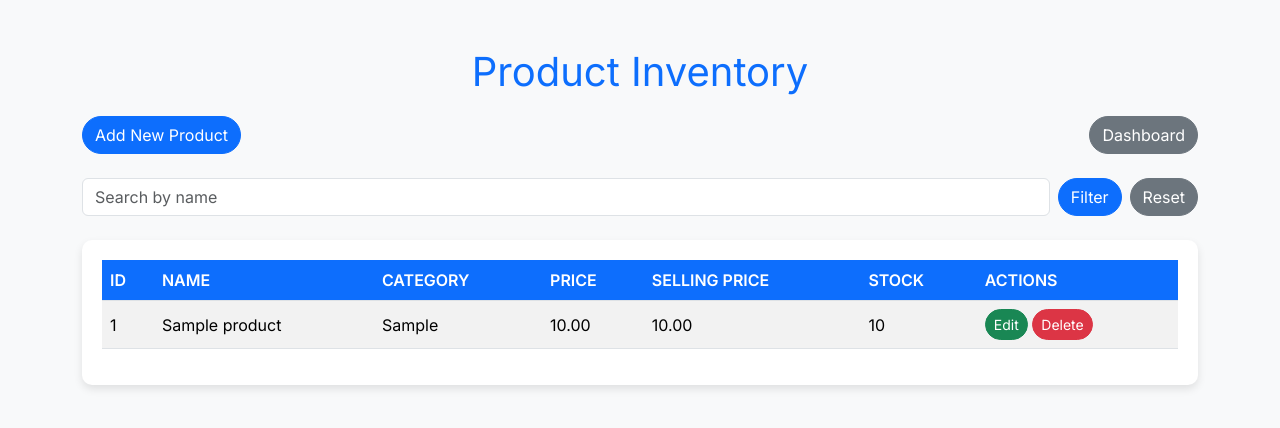
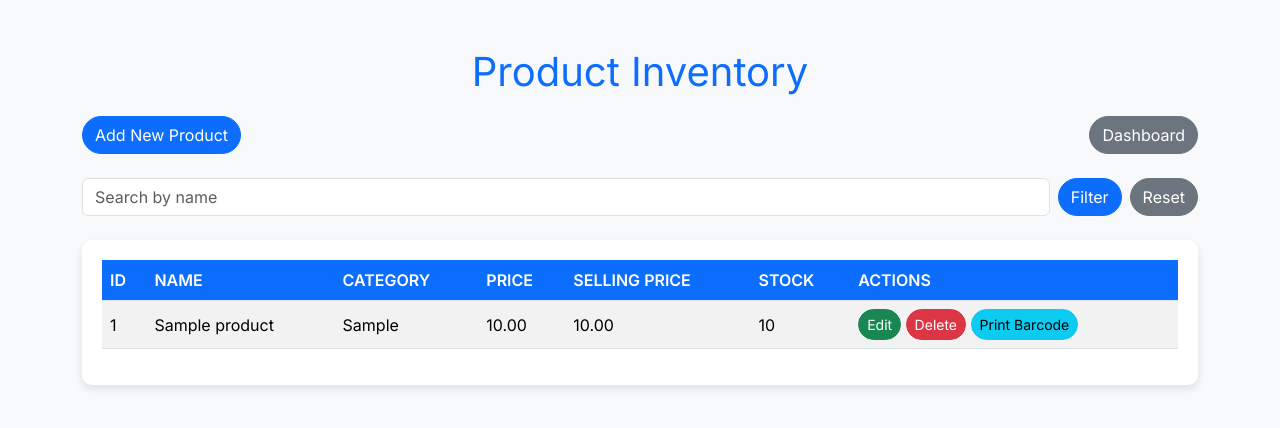
Before and after one commit to gayantha999/POS, a CodeIgniter app: page /POS/inventory in a window 1280 px wide. Shown: the top 428 px of the page. Run offline with CodeIgniter, Linux system fonts and the light colour scheme; tables that the repository leaves empty or names only in its code hold one stand-in row (values such as "Sample post"); some libraries are stand-ins or nearby versions.

Commit message:
barcode print

```diff
--- a/BACKEND/application/controllers/Inventory.php
+++ b/BACKEND/application/controllers/Inventory.php
@@ -24,6 +24,18 @@ class Inventory extends CI_Controller {
 		// Load the Add New Product view
 		$this->load->view('inventory/add');
 	}
+
+	public function print_barcode($barcode) {
+		$this->load->library('barcode');
+		// Generate the barcode
+		$barcode_image = $this->barcode->generate($barcode);
+
+		// Output the barcode image
+		header('Content-Type: image/png');
+		echo $barcode_image;
+		exit; // Prevent further code execution
+	}
+
 
 	public function save() {
 		// Validate input
--- a/BACKEND/application/views/inventory/list.php
+++ b/BACKEND/application/views/inventory/list.php
@@ -105,6 +105,7 @@
 						<a href="<?php echo base_url('inventory/edit/'.$product->product_id); ?>" class="btn btn-success btn-sm btn-custom">Edit</a>
 						<a href="<?php echo base_url('inventory/delete/'.$product->product_id); ?>" class="btn btn-danger btn-sm btn-custom"
 						   onclick="return confirm('Delete this product?')">Delete</a>
+						<a href="<?php echo base_url('inventory/print_barcode/'.$product->barcode); ?>" class="btn btn-info btn-sm btn-custom">Print Barcode</a>
 					</td>
 				</tr>
 			<?php endforeach; ?>
```
Also changed, not shown: BACKEND/application/libraries/Barcode.php (added, +14 -0 lines).
